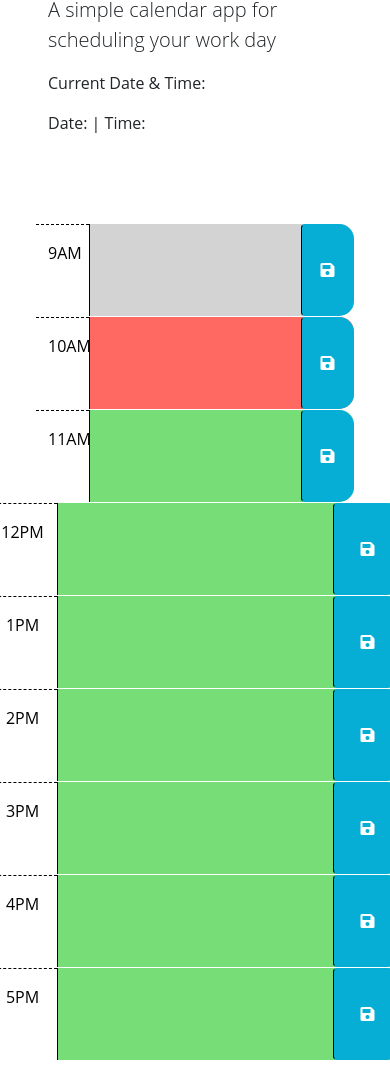
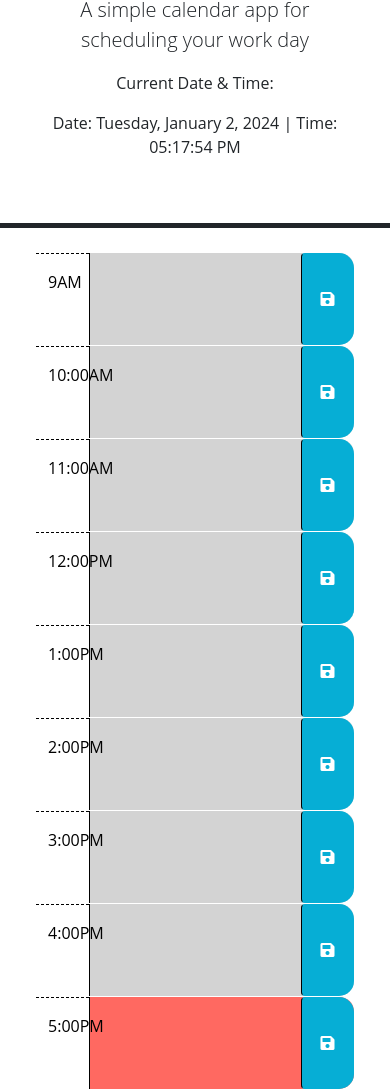
Before and after one commit to dileknrdn/work-day-planner, a plain HTML site: page index.html in a window 390 px wide. Shown: the part 150-1239 px from the top of the page. Before the commit the page ends 1210 px from the top, so only its background shows below. Drawn offline with nearby package versions, Linux system fonts and the light colour scheme.

Commit message:
added addenevt listener to save buttons, have description being set and gt from local storage, added hourly classes past, present future to planner based on current time

```diff
--- a/assets/script.js
+++ b/assets/script.js
@@ -1,23 +1,65 @@
 // Wrap all code that interacts with the DOM in a call to jQuery to ensure that
 // the code isn't run until the browser has finished rendering all the elements
 // in the html.
+const localeSettings = {};
+dayjs.locale(localeSettings);
+// Wait until the DOM is fully loaded before executing the code inside the function.
 $(function () {
-    // TODO: Add a listener for click events on the save button. This code should
-    // use the id in the containing time-block as a key to save the user input in
-    // local storage. HINT: What does `this` reference in the click listener
-    // function? How can DOM traversal be used to get the "hour-x" id of the
-    // time-block containing the button that was clicked? How might the id be
-    // useful when saving the description in local storage?
-    //
-    // TODO: Add code to apply the past, present, or future class to each time
-    // block by comparing the id to the current hour. HINTS: How can the id
-    // attribute of each time-block be used to conditionally add or remove the
-    // past, present, and future classes? How can Day.js be used to get the
-    // current hour in 24-hour time?
-    //
-    // TODO: Add code to get any user input that was saved in localStorage and set
-    // the values of the corresponding textarea elements. HINT: How can the id
-    // attribute of each time-block be used to do this?
-    //
-    // TODO: Add code to display the current date in the header of the page.
+  // Get the current hour of the day using the dayjs library.
+  const currentHour = dayjs().hour();
+
+  function hourlyColor() {
+    $(".time-block").each(function () {
+      const blockHour = $(this).attr("id").split("-")[1];
+      console.log(blockHour, currentHour);
+      if(blockHour < currentHour){
+        $(this).addClass("past")
+      }
+      else if(blockHour == currentHour){
+        $(this).removeClass("past")
+        $(this).addClass("present")
+      }
+      else{
+        $(this).removeClass("past")
+        $(this).removeClass("present")
+        $(this).addClass("future")
+      }
+    });
+  }
+
+  // TODO: Add a listener for click events on the save button. This code should use the id in the containing time-block as a key to save the user input in local storage.
+  // The  function below will save the user's input in a textarea to localStorage - only when the corresponding save button has been clicked.
+  function textEntry() {
+    $(".saveBtn").on("click", function () {
+      const key = $(this).parent().attr("id");
+      const value = $(this).siblings(".description").val();
+      localStorage.setItem(key, value);
+    });
+  }
+  // TODO: Add code to apply the past, present, or future class to each time block by comparing the id to the current hour.
+
+
+  // TODO: Add code to get any user input that was saved in localStorage and set the values of the corresponding textarea elements.
+  // This will get the user input from the localStorage and set textarea values for each time block.
+  $(".time-block").each(function () {
+    const key = $(this).attr("id");
+    const value = localStorage.getItem(key);
+    $(this).children(".description").val(value);
   });
+
+  // TODO: Add code to display the current date in the header of the page.
+  // you can find this among the header of the page!
+
+  function updateTime() {
+    const dateElement = $("#date");
+    const timeElement = $("#time");
+    const currentDate = dayjs().format("dddd, MMMM D, YYYY");
+    const currentTime = dayjs().format("hh:mm:ss A");
+    dateElement.text(currentDate);
+    timeElement.text(currentTime);
+  }
+
+  hourlyColor();
+  textEntry();
+  setInterval(updateTime, 1000);
+});
--- a/index.html
+++ b/index.html
@@ -23,12 +23,12 @@
     <link rel="stylesheet" href="./assets/styles.css" />
     <title>Work Day Planner</title>
   </head>
-
   <body>
-    <header class="p-5 mb-4">
+    <header class="p-5 mb-4 border-5 border-bottom border-dark text-center">
       <h1 class="display-3">Work Day Planner</h1>
       <p class="lead">A simple calendar app for scheduling your work day</p>
       <p id="currentDay" class="lead"></p>
+         <!-- DATE AND TIME -->
          <p>Current Date & Time:</p>
         <p>Date: <span id="date"></span> | Time: <span id="time"></span></p>
     </header>
@@ -43,19 +43,20 @@
         in the finished product. Remember to delete this comment once the
         code is implemented.
         -->
+<!-- Example of a past time block. The "past" class adds a gray background color. -->
 
-      <!-- Example of a past time block. The "past" class adds a gray background color. -->
-      <div id="hour-9" class="row time-block past">
+
+      <div id="hour-9" class="row time-block ">
         <div class="col-2 col-md-1 hour text-center py-3">9AM</div>
         <textarea class="col-8 col-md-10 description" rows="3"> </textarea>
         <button class="btn saveBtn col-2 col-md-1" aria-label="save">
           <i class="fas fa-save" aria-hidden="true"></i>
         </button>
       </div>
+<!-- Example of a present time block. The "present" class adds a red background color. -->
 
-      <!-- Example of a present time block. The "present" class adds a red background color. -->
-      <div id="hour-10" class="row time-block present">
-        <div class="col-2 col-md-1 hour text-center py-3">10AM</div>
+      <div id="hour-10" class="row time-block ">
+        <div class="col-2 col-md-1 hour text-center py-3">10:00AM</div>
         <textarea class="col-8 col-md-10 description" rows="3"> </textarea>
         <button class="btn saveBtn col-2 col-md-1" aria-label="save">
           <i class="fas fa-save" aria-hidden="true"></i>
@@ -63,69 +64,62 @@
       </div>
 
 <!-- Example of a future time block. The "future" class adds a green background color. -->
-      <div id="hour-11" class="row time-block future">
-        <div class="col-2 col-md-1 hour text-center py-3">11AM</div>
+
+      <div id="hour-11" class="row time-block">
+        <div class="col-2 col-md-1 hour text-center py-3">11:00AM</div>
         <textarea class="col-8 col-md-10 description" rows="3"> </textarea>
         <button class="btn saveBtn col-2 col-md-1" aria-label="save">
           <i class="fas fa-save" aria-hidden="true"></i>
         </button>
       </div>
-    </div>
 
-    <div id="hour-12" class="row time-block future">
-        <div class="col-2 col-md-1 hour text-center py-3">12PM</div>
+      <div id="hour-12" class="row time-block">
+        <div class="col-2 col-md-1 hour text-center py-3">12:00PM</div>
         <textarea class="col-8 col-md-10 description" rows="3"> </textarea>
         <button class="btn saveBtn col-2 col-md-1" aria-label="save">
           <i class="fas fa-save" aria-hidden="true"></i>
         </button>
       </div>
-    </div>
 
-    <div id="hour-13" class="row time-block future">
-        <div class="col-2 col-md-1 hour text-center py-3">1PM</div>
+      <div id="hour-13" class="row time-block">
+        <div class="col-2 col-md-1 hour text-center py-3">1:00PM</div>
         <textarea class="col-8 col-md-10 description" rows="3"> </textarea>
         <button class="btn saveBtn col-2 col-md-1" aria-label="save">
           <i class="fas fa-save" aria-hidden="true"></i>
         </button>
       </div>
-    </div>
 
-    <div id="hour-14" class="row time-block future">
-        <div class="col-2 col-md-1 hour text-center py-3">2PM</div>
+      <div id="hour-14" class="row time-block">
+        <div class="col-2 col-md-1 hour text-center py-3">2:00PM</div>
         <textarea class="col-8 col-md-10 description" rows="3"> </textarea>
         <button class="btn saveBtn col-2 col-md-1" aria-label="save">
           <i class="fas fa-save" aria-hidden="true"></i>
         </button>
       </div>
-    </div>
 
-    <div id="hour-15" class="row time-block future">
-        <div class="col-2 col-md-1 hour text-center py-3">3PM</div>
+      <div id="hour-15" class="row time-block">
+        <div class="col-2 col-md-1 hour text-center py-3">3:00PM</div>
         <textarea class="col-8 col-md-10 description" rows="3"> </textarea>
         <button class="btn saveBtn col-2 col-md-1" aria-label="save">
           <i class="fas fa-save" aria-hidden="true"></i>
         </button>
       </div>
-    </div>
 
-    <div id="hour-16" class="row time-block future">
-        <div class="col-2 col-md-1 hour text-center py-3">4PM</div>
+      <div id="hour-16" class="row time-block">
+        <div class="col-2 col-md-1 hour text-center py-3">4:00PM</div>
         <textarea class="col-8 col-md-10 description" rows="3"> </textarea>
         <button class="btn saveBtn col-2 col-md-1" aria-label="save">
           <i class="fas fa-save" aria-hidden="true"></i>
         </button>
       </div>
-    </div>
 
-    <div id="hour-17" class="row time-block future">
-        <div class="col-2 col-md-1 hour text-center py-3">5PM</div>
+      <div id="hour-17" class="row time-block">
+        <div class="col-2 col-md-1 hour text-center py-3">5:00PM</div>
         <textarea class="col-8 col-md-10 description" rows="3"> </textarea>
         <button class="btn saveBtn col-2 col-md-1" aria-label="save">
           <i class="fas fa-save" aria-hidden="true"></i>
         </button>
       </div>
-    </div>
-
       <script src="https://cdnjs.cloudflare.com/ajax/libs/jquery/3.2.1/jquery.min.js"></script>
       <script src="https://cdn.jsdelivr.net/npm/dayjs@1.11.3/dayjs.min.js"
       integrity="sha256-iu/zLUB+QgISXBLCW/mcDi/rnf4m4uEDO0wauy76x7U="
```
Also changed, not shown: assets/styles.css (indentation only). Lines whose indentation alone changed are shown as unchanged.
